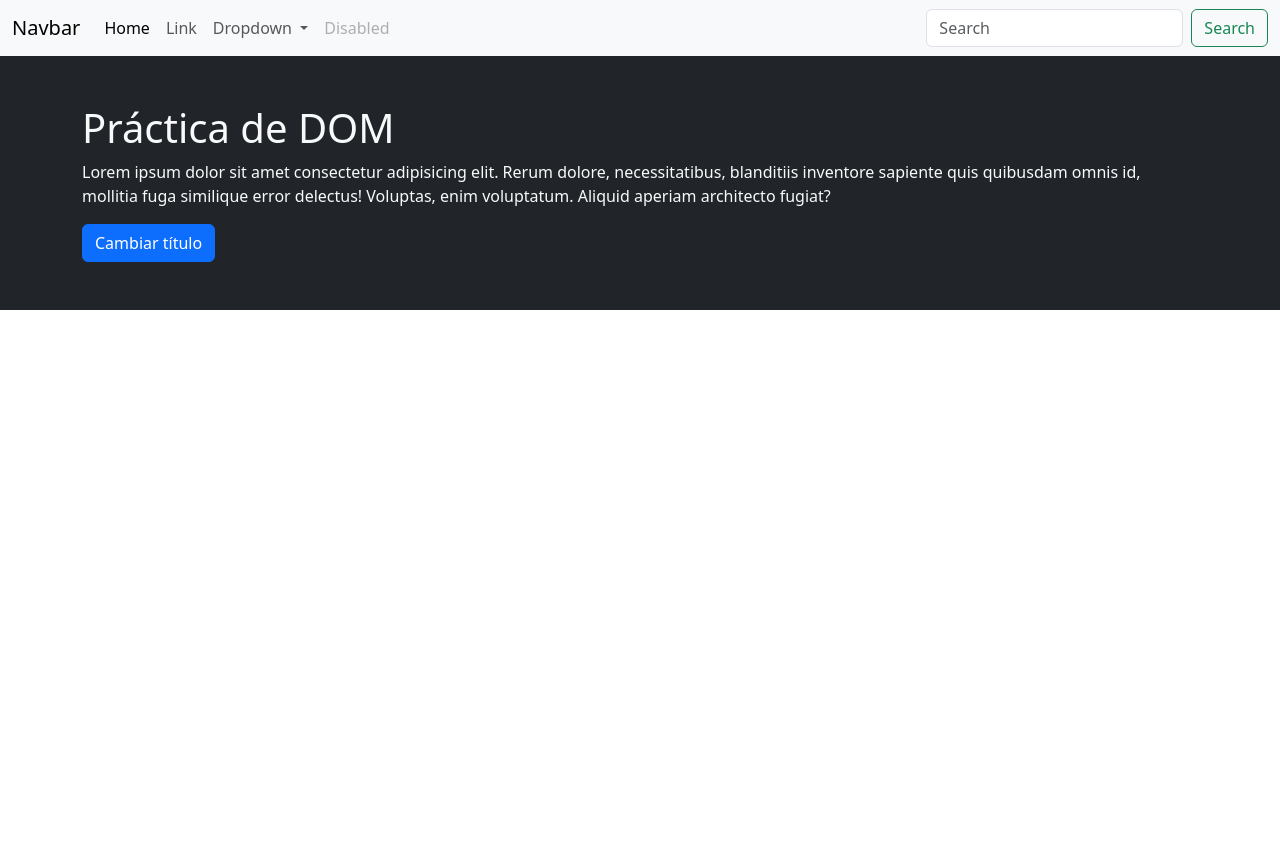
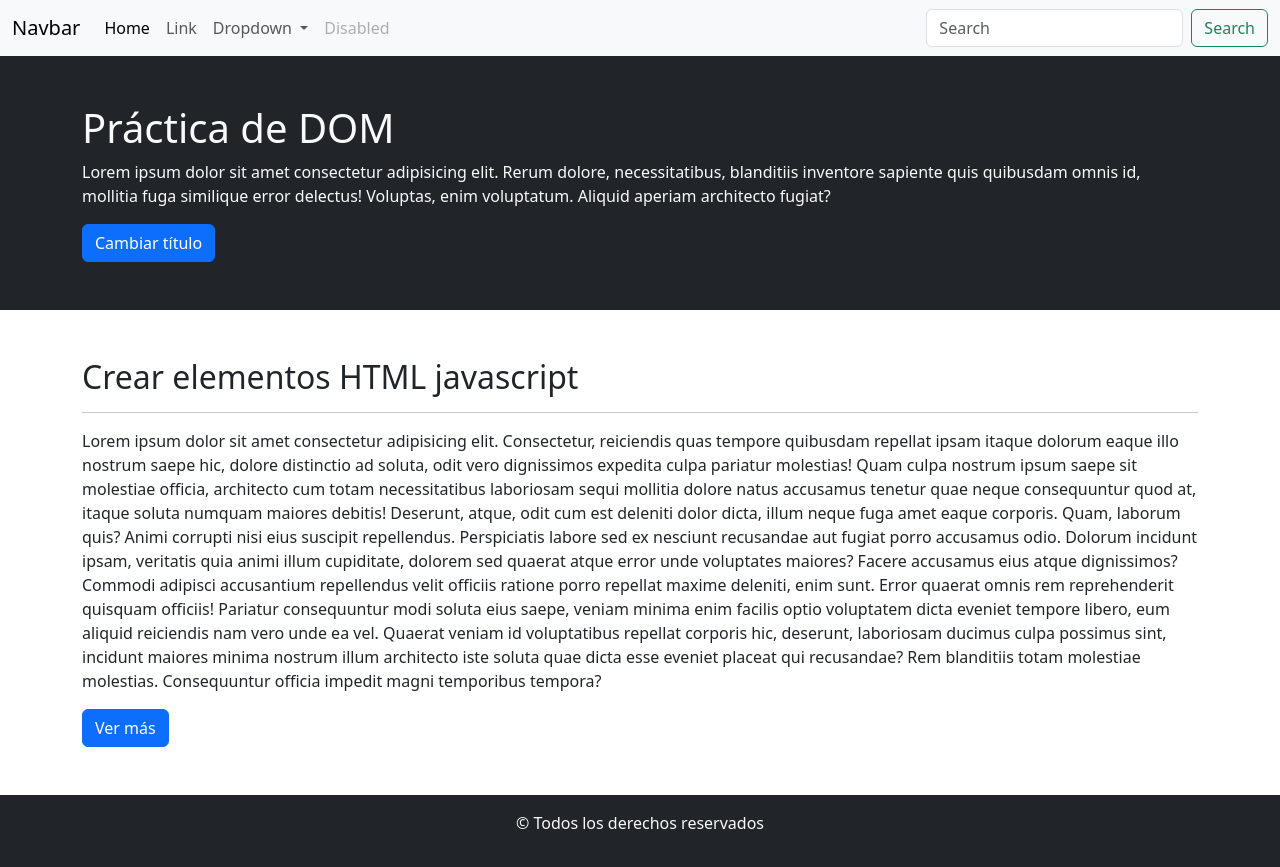
Before and after one commit to anasoledad/practicaDOM-c39, a plain HTML site: page index.html in a window 1280 px wide. Before the commit the page ends 800 px from the top, so only its background shows below. Drawn offline with nearby package versions, Linux system fonts and the light colour scheme.

Commit message:
Agregamos una sección con datos y el footer

```diff
--- a/index.html
+++ b/index.html
@@ -57,9 +57,27 @@
                 <button class="btn btn-primary">Cambiar título</button>
                 </article>
         </section>
-        <section></section>
+        <section class="container my-5">
+            <h2>Crear elementos HTML javascript</h2>
+            <hr>
+            <p>Lorem ipsum dolor sit amet consectetur adipisicing elit. Consectetur, reiciendis quas tempore quibusdam repellat ipsam itaque
+                dolorum eaque illo nostrum saepe hic, dolore distinctio ad soluta, odit vero dignissimos expedita culpa pariatur molestias!
+                Quam culpa nostrum ipsum saepe sit molestiae officia, architecto cum totam necessitatibus laboriosam sequi mollitia dolore
+                natus accusamus tenetur quae neque consequuntur quod at, itaque soluta numquam maiores debitis! Deserunt, atque, odit cum est
+                deleniti dolor dicta, illum neque fuga amet eaque corporis. Quam, laborum quis? Animi corrupti nisi eius suscipit repellendus.
+                Perspiciatis labore sed ex nesciunt recusandae aut fugiat porro accusamus odio. Dolorum incidunt ipsam, veritatis quia animi
+                illum cupiditate, dolorem sed quaerat atque error unde voluptates maiores? Facere accusamus eius atque dignissimos? Commodi
+                adipisci accusantium repellendus velit officiis ratione porro repellat maxime deleniti, enim sunt. Error quaerat omnis rem
+                reprehenderit quisquam officiis! Pariatur consequuntur modi soluta eius saepe, veniam minima enim facilis optio voluptatem
+                dicta eveniet tempore libero, eum aliquid reiciendis nam vero unde ea vel. Quaerat veniam id voluptatibus repellat corporis
+                hic, deserunt, laboriosam ducimus culpa possimus sint, incidunt maiores minima nostrum illum architecto iste soluta quae dicta
+                esse eveniet placeat qui recusandae? Rem blanditiis totam molestiae molestias. Consequuntur officia impedit magni temporibus tempora?</p>
+                <button class="btn btn-primary">Ver más</button>
+        </section>
     </main>
-    <footer></footer>
+    <footer class="bg-dark text-light py-3 text-center">
+        <p>&copy; Todos los derechos reservados</p>
+    </footer>
     <script src="https://cdn.jsdelivr.net/npm/bootstrap@5.3.0-alpha2/dist/js/bootstrap.bundle.min.js" integrity="sha384-qKXV1j0HvMUeCBQ+QVp7JcfGl760yU08IQ+GpUo5hlbpg51QRiuqHAJz8+BrxE/N" crossorigin="anonymous"></script>
 </body>
 </html>
```
